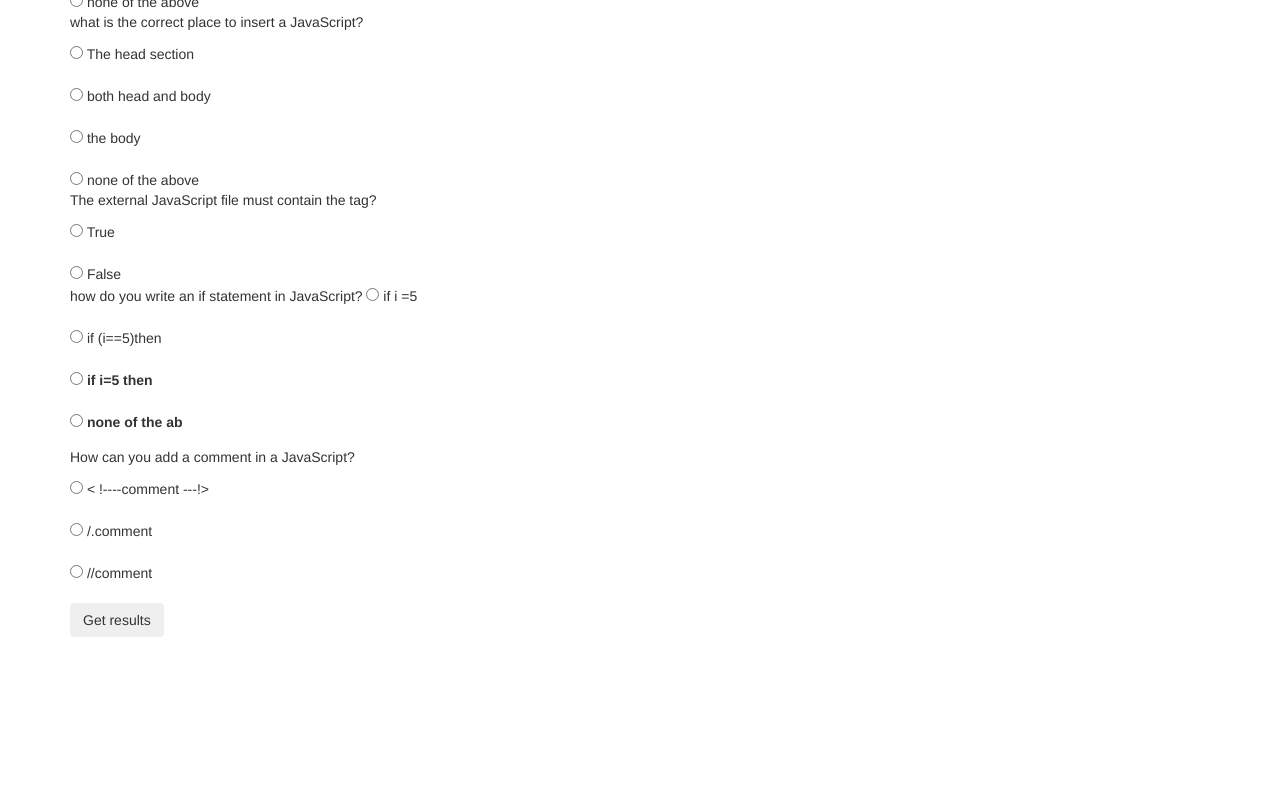
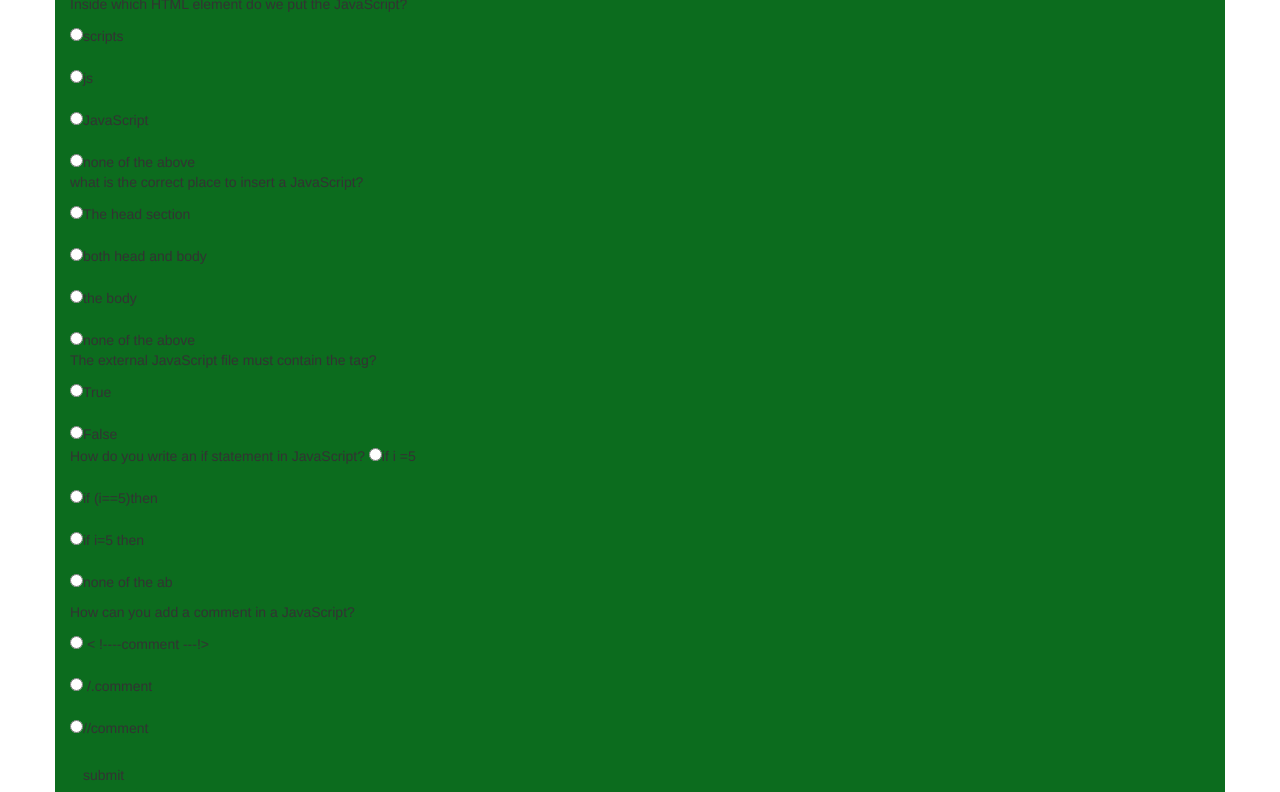
Before and after one commit to silver230/JAVASCRIPT-QUIZ-BOARD, a plain HTML site: page index.html in a window 1280 px wide. Shown: the part 319-1111 px from the top of the page. Before the commit the page ends 956 px from the top, so only its background shows below. Drawn offline with Linux system fonts and the light colour scheme.

```diff
--- a/css/styles.css
+++ b/css/styles.css
@@ -0,0 +1,3 @@
+*{
+  background-color: #0C6C1E;
+}
--- a/index.html
+++ b/index.html
@@ -12,32 +12,33 @@
 
 <body>
   <div class="container">
+    <div class="jumbotron">
     <h1>JAVASCRIPT TEST</h1>
     <p>The test contains 5 questions for you to fill which each has 5marks<p>
-        <form id="quiz">
+    </div>
+        <form name="myform">
           <div id="">
             <h2>START QUIZ</h2>
             <!-- //question 1 -->
             <p>Inside which HTML element do we put the JavaScript?</p>
 
 
-            <input type="radio" name="ans" value="a" >scripts
+            <input type="radio" name="q1" value="a" >scripts
 
             <br>
             <br>
 
-            <input type="radio" name="ans" value="b">js
+            <input type="radio" name="q1" value="b">js
 
             <br>
             <br>
 
-            <input type="radio"  name="ans"value="c">JavaScript
+            <input type="radio"  name="q1"value="c">JavaScript
 
             <br>
             <br>
 
-            <input type="radio" name="ans" value="d">
-          none of the above
+            <input type="radio" name="q1" value="d">none of the above
 
           </div>
 
@@ -45,86 +46,70 @@
             <p> what is the correct place to insert a JavaScript?</p>
 
 
-            <input type="radio" name="ans1" value="a">
-          The head section
+            <input type="radio" name="q2" value="a">The head section
 
             <br>
             <br>
 
-            <input type="radio" name="ans1" value="b">
-          both head and body
+            <input type="radio" name="q2" value="b">both head and body
 
             <br>
             <br>
 
-
-            <input type="radio" name="ans1" value="c">
-          the body
+          <input type="radio" name="q2" value="c">the body
 
             <br>
             <br>
 
-            <input type="radio" name="ans1" value="d">
-                none of the above
+            <input type="radio" name="q2" value="d">none of the above
 
             <!-- question three -->
 
             <p>The external JavaScript file must contain the <scripts> tag?</p>
 
-            <input type="radio"  name="ans2" value="a">
-      True
+            <input type="radio"  name="q3" value="a">True
             <br>
             <br>
 
-            <input type="radio" name="ans2" value="b">
-      False
+            <input type="radio" name="q3" value="b">False
             <!-- question four -->
-            <p>how do you write an if statement in JavaScript?
+            <p>How do you write an if statement in JavaScript?
 
-              <input type="radio"  name="ans3" value="a">
-        if i =5
+              <input type="radio"  name="q4" value="a">if i =5
 
               <br>
               <br>
 
-              <input type="radio" name="ans3" value="b">
-      if (i==5)then
-
+              <input type="radio" name="q4" value="b">if (i==5)then
                <br>
                 <br>
-              <label>
-        <input type="radio"name="ans3" value="c">
-          if i=5 then
+                <input type="radio"name="q4" value="c">if i=5 then
 
                 <br>
                 <br>
 
-        <input type="radio" name="ans3" value="d">
-        none of the ab
+                <input type="radio" name="q4" value="d">none of the ab
 
                 <p> How can you add a comment in a JavaScript?</p>
 
 
-     <input type="radio" name="ans4" value="a">
-     < !----comment ---!>
+                <input type="radio" name="q5" value="a"> < !----comment ---!>
 
                   <br>
                   <br>
 
-     <input type="radio" name="ans4" value="b">
-     /.comment
+                  <input type="radio" name="q5" value="b">  /.comment
 
                   <br>
                   <br>
 
-     <input type="radio"  name="ans4" value="c">
-     //comment
+                  <input type="radio"  name="q5" value="c">//comment
                   <br>
                   <br>
 
 
       </form>
-      <button type="submit" class="btn" onclick="check()">Get results</button>
+                  <button type="submit" class="btn" onclick="check()">submit</button>
 
           </div>
 </body>
--- a/js/scripts.js
+++ b/js/scripts.js
@@ -13,27 +13,29 @@
 //     });
 //   });
 //
-function check({
-  var q1 = document.myform.q1.value:
-  var q2 = document.myform.q2.value:
-  var q3 = document.myform.q3.value:
-  var q4 = document.myform.q4.value:
-  var  ans =0;
+function check(){
+  var q1 = document.myform.q1.value;
+  var q2 = document.myform.q2.value;
+  var q3 = document.myform.q3.value;
+  var q4 = document.myform.q4.value;
+  var q5 = document.myform.q5.value;
+  var  res =0;
 
   if (q1==="a"){
-           ans++4;
+           res+=4;
   }
-  if (q1==="a"){
-           ans++4;
+  if (q2==="a"){
+           res+=4;
   }
-  if (q1==="a"){
-           ans++4;
+  if (q3==="a"){
+           res+=4;
   }
-  if (q1==="b"){
-           ans++4;
+  if (q4==="b"){
+           res+=4;
   }
-  if (q1==="d"){
-           ans++4;
-  }
-  alert("ans+" marks)
-})
+  if (q5==="d"){
+           res+=4;
+   }
+   alert("great "+ res+ " marks");
+
+};
```
Also changed, not shown: typing-2.jpg (added). Lines whose indentation alone changed are shown as unchanged.
